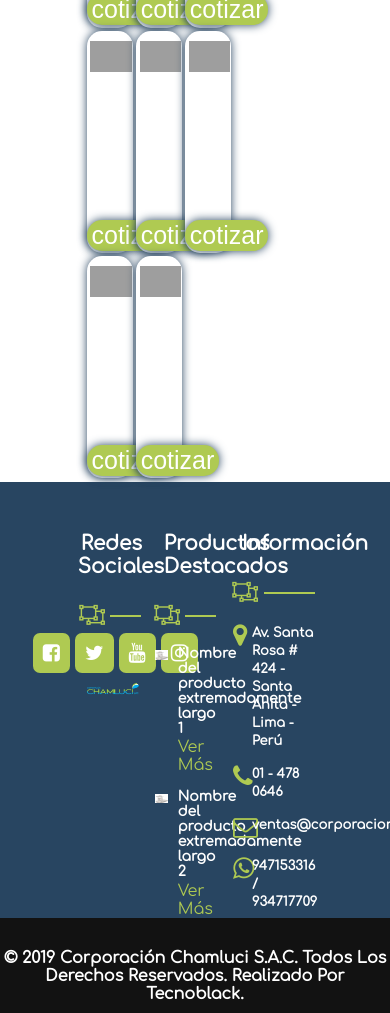
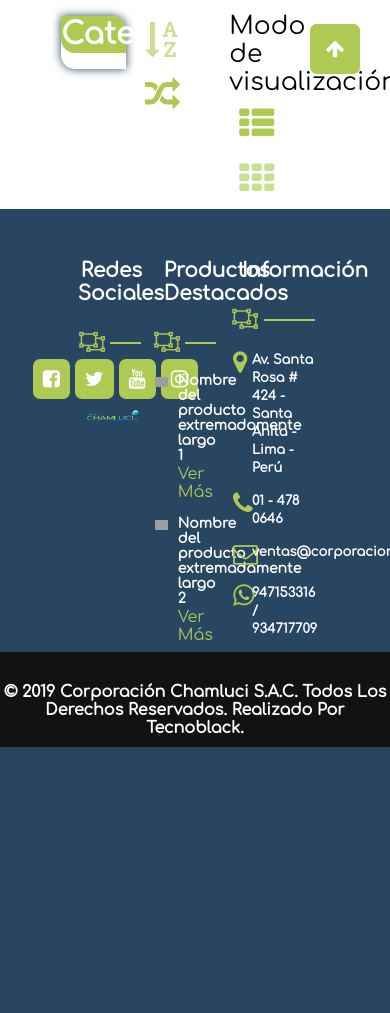
Before and after one commit to breykerd/Chamluci-new, a PHP site: page /productos.php in a window 390 px wide; the page is wider, and only the part inside the window is pictured. Shown: the part 740-1753 px from the top of that part. After the commit the page ends 1487 px from the top of that part, so only its background shows below. Run offline with PHP 8.4, Linux system fonts and the light colour scheme; data that the repository does not hold is empty; style sheets or scripts are compiled from the project's sources; grey boxes are pictures that could not be loaded.

Commit message:
agregada area de categoria de productos y correción de responsive, tambien se agrego el boton ir arriba pero no sea agregado el JS que lo haga funcionar

```diff
--- a/assets/css/style.less
+++ b/assets/css/style.less
@@ -15,6 +15,7 @@
 @colorSecundaryFive:#A1C3E4;
 @colorGradient:linear-gradient(50deg, rgba(0,175,241,1) 0%, rgba(40,69,97,1) 100%);
 @colorthree: #111111;
+@colorPrimaryTrasparence: #afca52a1;
 
 /* configuracion general*/
 
@@ -748,7 +781,7 @@ animation-duration: 0.5s ;
 	position: relative;
 	display: flex;
 	float: left;
-	width: 77%;
+	width: 70%;
 	margin: 1%;
 	//.shadow;
 	& img{
@@ -757,12 +790,113 @@ animation-duration: 0.5s ;
 	}
 }
 
+.Categorias.col-1-4{
+	.container{
+		width: 90%;
+		margin-left: 5%;
+		margin: 5%;
+	}
+	-webkit-box-shadow: none;
+	-moz-box-shadow: none;
+	box-shadow: none;
+	margin-top: 3%;
+	.body-panel{
+		margin-left: 0;
+		margin-right: 0;
+		.col-1-4{
+			width: 100%;
+			border-radius: 0 14px 0 14px;
+			.header-categoria {
+				background-color: @colorPrimaryOne;
+				background-size: cover;border-radius: 0 14px 0 14px;
+				margin-bottom: 5%;
+
+				h3{
+					margin-top: 0;
+					padding-top: 3%;
+					margin-bottom: 0;
+					padding-bottom: 3%;
+					color: @colorSecundarythree;
+					font-size: 30px;
+
+				}
 
 
-.Productos{
+			}
+			.body-category{
+
+
+
+
+				li{
+					list-style: none;
+				}
+				h4{
+					font-size: 15px;
+					text-align: left;
+					margin-right: 15px;
+					i{
+						background: none;
+						color: @colorPrimaryOne;
+						padding: 0;
+						margin-left: -9%;
+					}
+					a{
+						color: @colorSecundaryOne !important;
+					}
+
+				}
+			}
+
+
+			.shadow
+		}
+	}
+
+}
+
+.container.Productos{
+	width: 100%;
+	.body-panel{
+		p{
+			font-size: 25px;
+			margin: 0;
+			display: inline;
+		}
+		margin-left: 0;
+		margin-right: 0;
+		.header-panel{
+			.cabecera-1{
+				position: relative;
+				width: 50%;
+				//margin-right: 0;
+				float: left;
+			}
+			.cabezera-2{
+				width: 50%;
+				position: relative;
+				float: right;
+
+
+
+
+			}
+			i{
+
+				background: none;
+				color: @colorPrimaryOne;
+				font-size: 35px !important;
+
+			}.trasparence{
+				color: @colorPrimaryTrasparence;
+			}
+		}
+	}
+
 	.col-1-4{
-		width: 30%;
+		width: 23%;
 	}
+
 }
 
 
@@ -940,6 +1074,7 @@ footer{
 	position: relative;
 	padding-top: 10px;
 	padding-bottom: 10px;
+	margin-top: 2%;
 	h4{
 		margin-bottom: 0;
        // padding-bottom: 5%;
@@ -1203,3 +1338,18 @@ display:none;
 		transform: translateX(100%);
 	}
 }
+
+
+
+.ir-arriba{
+	//display:none;
+	font-size:25px !important;
+	cursor:pointer;
+	position:fixed;
+	bottom:30px;
+	right:30px;
+	z-index:2;
+	i{
+		padding: 0;
+	}
+  }
--- a/backend/backend.php
+++ b/backend/backend.php
@@ -9,6 +9,7 @@ $mysqli= new Conexion();
 
 //class category
 class Category extends Conexion{
+    //lista de categorias
     public function categoryList()
     {
         $mysqli= new Conexion();
@@ -18,6 +19,16 @@ class Category extends Conexion{
             $listacategorias[]=$resultadocategoria;
         };
         return $listacategorias;
+    }
+
+    //datos de categoria via id
+    public function datosCategoria($idCategoria)
+    {
+        $mysqli= new Conexion();
+        $resultadoCategoriaUnica=$mysqli->query("SELECT * FROM categorias WHERE id= '$idCategoria' ");
+        return $resultadoCategoriaU=$resultadoCategoriaUnica->fetch_assoc();
+        $resultadoCategoriaU->free();
+        mysqli::close;
     }
 }
 
@@ -49,6 +60,8 @@ class Products extends Conexion
         $listaProductos->free();
         mysqli::close;
     }
+
+    //datos de producto en especifico
      public function datosProducto($idProducto)
     {
         $mysqli= new Conexion();
@@ -56,7 +69,9 @@ class Products extends Conexion
         return $resultadoProductoU=$resultadoProductoUnico->fetch_assoc();
         $resultadoProductoU->free();
     }
-         public function productosDestacadosCategoria($idCategoria)
+
+    //datos de productos segun id de categoria
+         public function productosCategoria($idCategoria)
     {
         $mysqli= new Conexion();
         $resultadoProductosCategoria=$mysqli->query("SELECT * FROM productos WHERE id_cate='$idCategoria'");
@@ -68,7 +83,7 @@ class Products extends Conexion
         $listaProductosCategoria->free();
         mysqli::close;
     }
-
+    //certificados
      public function certificados($idCertificado){
         $mysqli=new Conexion();
         $resultadoConsulta=$mysqli->query("SELECT * FROM certificados WHERE idCertificado='$idCertificado'");
@@ -76,6 +91,7 @@ class Products extends Conexion
         $resultadoCertificado->free();
         mysqli::close;
     }
+    //garantias
     public function garantias($idGarantias){
         $mysqli=new Conexion();
         $resultadoConsultas=$mysqli->query("SELECT * FROM garantias WHERE idGarantias='$idGarantias'");
--- a/includes/footer.php
+++ b/includes/footer.php
@@ -82,3 +82,10 @@ for ($i= 0; $i<=3; $i++)
 		<h4>© 2019 Corporación Chamluci S.A.C. Todos Los Derechos Reservados. Realizado Por Tecnoblack.</h4>
 	</div>
 </footer>
+
+<a class="ir-arriba"  javascript:void(0) title="Volver arriba">
+  <span class="fa-stack">
+    <i class="fa fa-circle fa-stack-2x"></i>
+    <i class="fa fa-arrow-up fa-stack-1x fa-inverse"></i>
+  </span>
+</a>
--- a/productos.php
+++ b/productos.php
@@ -21,8 +21,10 @@ $Products= new Products();
 //funciones Utilizadas
 
 $categoryList = $Category->categoryList();
+$datosCategoria = $Category->datosCategoria($idCategoria);
 $featuredProducts = $Products->featuredProducts();
-$ProductCategory = $Products->productosDestacadosCategoria($idCategoria);
+$ProductCategory = $Products->productosCategoria($idCategoria);
+
 ?>
 
 <!DOCTYPE html>
@@ -51,7 +53,12 @@ require 'includes/header.php';
 
 ?>
 
-
+<div class="slider-little">
+<img id="cabezera" class="img-header" src="<?php echo $urlImg.$datosCategoria['img_header']; ?>"  alt="">
+    <h1 class="texto-header text-white size-h1">
+        <?php echo ucwords(mb_strtolower($datosCategoria['titulo'])); ?>
+    </h1>
+</div>
 
 
 <div class="container">
@@ -60,10 +67,55 @@ require 'includes/header.php';
 
 
 <div class="row">
-    <div class="col-1-4">
-esto es categorias
+    <div class="Categorias col-1-4">
+		<div class="container">
+			<div class="row">
+				<div class="body-panel">
+					<div class="col-1-4">
+						<div class="header-categoria">
+								<h3>
+									Categoriás
+								</h3>
+						</div>
+						<div class="body-category">
+							<ul>
+							<?php
+            $contadorCategorias= count($categoryList) ;
+            for ($i=0; $i <$contadorCategorias ; $i++) {
+                 $url= $categoryList[$i]['id']."-".$categoryList[$i]['url'];
+            ?>
+				                        <li>
+				                            <h4 >
+											<i class="fa fa-minus" aria-hidden="true"></i>
+<a href="Categoria/<?php echo $url;?>" title="<?php echo mb_strtoupper($categoryList[$i]['titulo']);?>" >
+                                                    <?php echo mb_strtoupper($categoryList[$i]['titulo']);?>
+                                                </a>
+                                            </h4>
+				                        </li>
+        <?php } ?>
+
+
+							</ul>
+
+						</div>
+					</div>
+
+				</div>
+
+			</div>
+
+		</div>
+
+
+
+
     </div>
-    <div class="col-1-3">
+
+
+
+
+
+	<div class="col-1-3">
 
 
 
@@ -71,22 +123,46 @@ esto es categorias
 <div class="container Productos">
 	<div class="row">
 
+
+
+
+
 		<div class="body-panel">
+<div class="header-panel">
+			<div class="cabecera-1">
+				<i class="fa fa-sort-alpha-asc trasparence" aria-hidden="true"></i>
+				<i class="fa fa-random" aria-hidden="true"></i>
+			</div>
+			<div class="cabezera-2">
+				<p>Modo de visualización</p>
+				<i class="fa fa-th-list" aria-hidden="true"></i>
+				<i class="fa fa-th trasparence" aria-hidden="true"></i>
+			</div>
+
+		</div>
 
 <?php
-    $contadorproducto= 8 ;
-    for ($i=0; $i <$contadorproducto ; $i++) {
+
+$cantidadRespuesta = count($ProductCategory);
+if($cantidadRespuesta < 8 ){
+	$contadorproducto = $cantidadRespuesta;
+}else{
+	$contadorproducto= 8;
+}
+
+
+	for ($i=0; $i < $contadorproducto ; $i++) {
 ?>
 			<div class="col-1-4">
-			<a href="<?php echo 'Producto/'.$featuredProducts[$i]['id'].'-'.$featuredProducts[$i]['url']; ?>" title="Imagen">
+			<a href="<?php echo 'Producto/'.$ProductCategory[$i]['id'].'-'.$ProductCategory[$i]['url']; ?>" title="Imagen">
                         <img class="lazy" src="assets/images/loading.webp"
-                        data-src="<?php echo $urlImg.$featuredProducts[$i]['img1']; ?>"
-                        data-srcset="<?php echo $urlImg.$featuredProducts[$i]['img1']; ?>"
-                        title="<?php echo $featuredProducts[$i]['titulo']; ?>"
-                        alt="<?php echo $featuredProducts[$i]['titulo']; ?>">
+                        data-src="<?php echo $urlImg.$ProductCategory[$i]['img1']; ?>"
+                        data-srcset="<?php echo $urlImg.$ProductCategory[$i]['img1']; ?>"
+                        title="<?php echo $ProductCategory[$i]['titulo']; ?>"
+                        alt="<?php echo $ProductCategory[$i]['titulo']; ?>">
                     </a>
 				<h2 class="text-primary-two">
-				<a href="<?php echo 'Producto/'.$featuredProducts[$i]['id'].'-'.$featuredProducts[$i]['url']; ?>" title="<?php echo $featuredProducts[$i]['titulo']; ?>" ><?php echo $featuredProducts[$i]['titulo']; ?></a>
+				<a href="<?php echo 'Producto/'.$ProductCategory[$i]['id'].'-'.$ProductCategory[$i]['url']; ?>" title="<?php echo $ProductCategory[$i]['titulo']; ?>" ><?php echo $ProductCategory[$i]['titulo']; ?></a>
 
 
 				</h2>
```
Also changed, not shown: other parts of assets/css/style.less (+33 -1 lines), assets/css/responsive.less (+69 -10 lines), assets/images/Degradado-1.png, assets/images/Degradado.png, assets/images/Imagen-4.png (deleted), assets/images/Nosotros.png, assets/images/logo.png.
